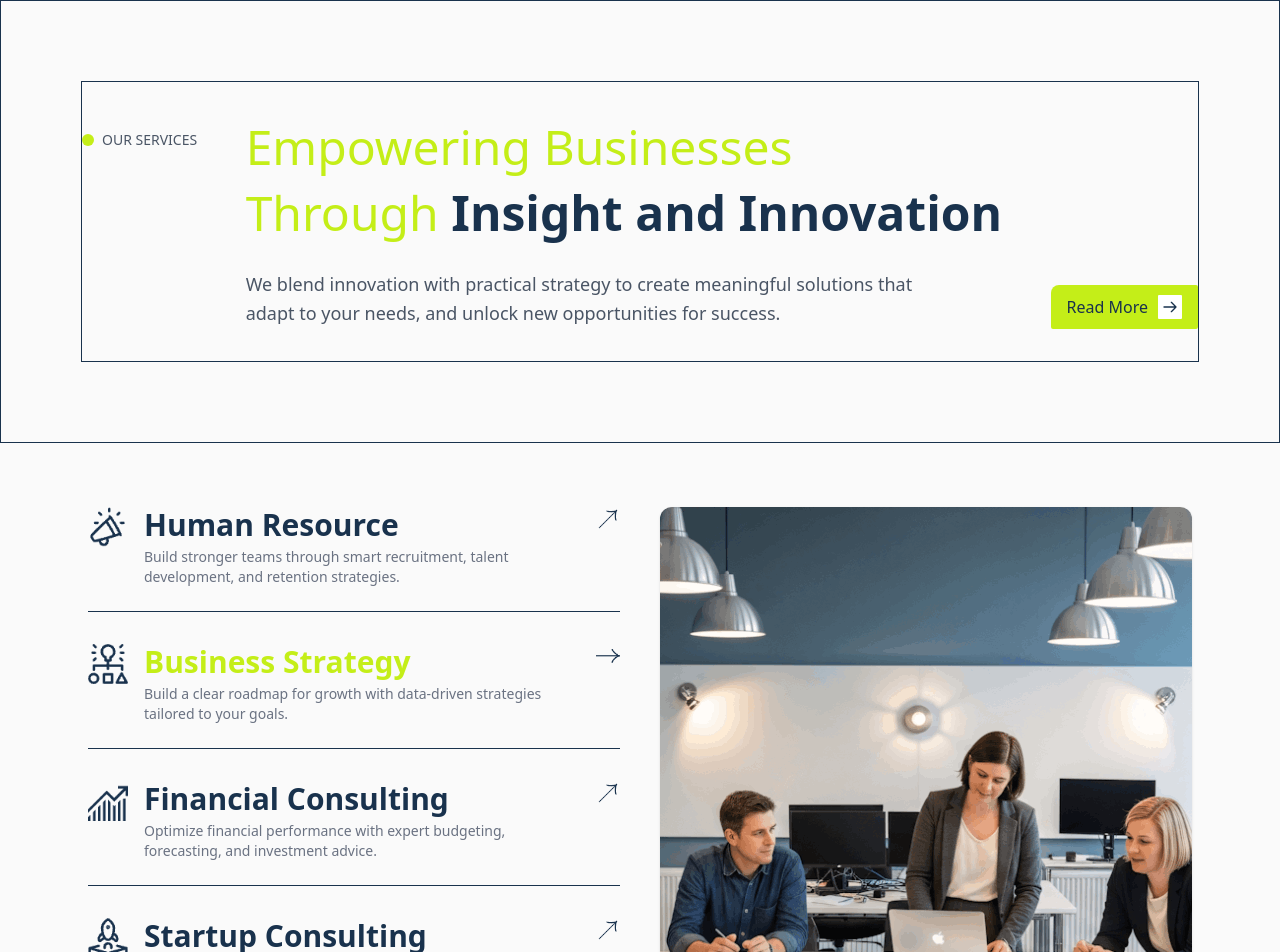
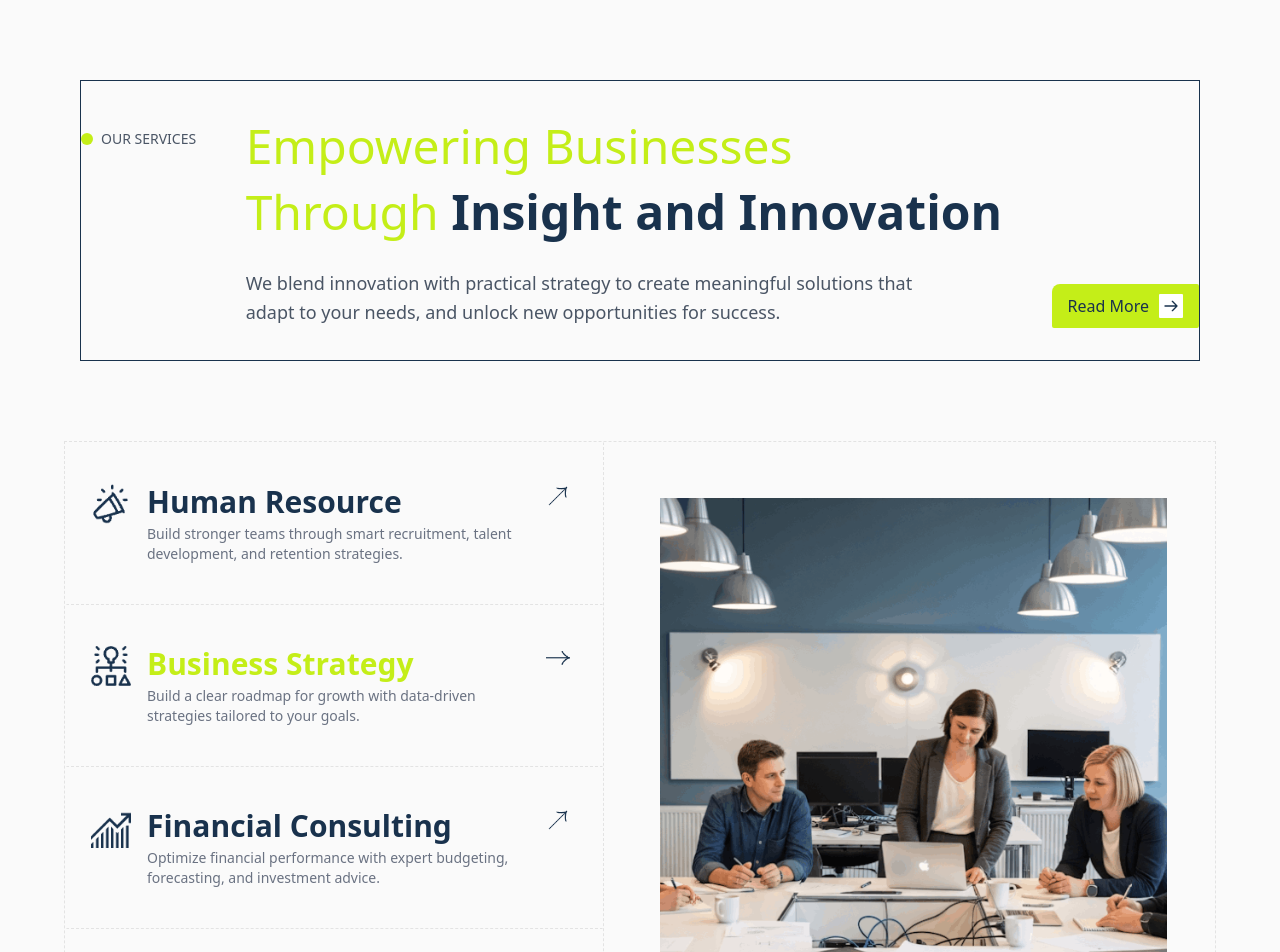
Before and after one commit to wptasmina/Digital_Agency, a React (Vite) app: page / in a window 1280 px wide. Shown: the top 952 px of the page. Built offline with nearby package versions, Linux system fonts and the light colour scheme.

Commit message:
add our service section

```diff
--- a/src/components/business-strategy/ServiceIntro.jsx
+++ b/src/components/business-strategy/ServiceIntro.jsx
@@ -41,21 +41,26 @@ export default function ServiceIntro() {
   ];
 
   return (
-    <section className="max-w-6xl mx-auto px-6 py-16 grid grid-cols-1 md:grid-cols-2 gap-10">
+    <section className="max-w-6xl mx-auto pr-8 py- grid grid-cols-1 md:grid-cols-2 gap-10 border border-dashed border-[#e3e3e3]">
+
+       {/* LEFT SIDE LIST */}
+     <div className="bg-[#fafafa] border border-transparent border-r-[#e3e3e3] border-dashed ">
       {/* LEFT SIDE */}
-      <div className="space-y-8">
+       <div className="">
         {services.map((item, idx) => (
           <div
             key={idx}
-            className={`border-b pb-6 flex items-start gap-4 transition cursor-pointer group`}
+            className={`bg-[#fafafa] py-10 pr-8 flex items-start gap-4 transition cursor-pointer group border border-transparent border-b-[#e3e3e3] border-dashed last:border-none`}
           >
-              {/* IMAGE */}
-         <img
+              {/* IMAGE  Icon */}
+        <div className=" pl-6">
+           <img
           src={item.icon}
           className="w-10 h-10 object-contain"
           alt={item.title}
         />
-
+        </div>
+              {/* Title + Desc */}
             <div className="flex-1">
               <h3 className={`text-3xl font-semibold ${
                       item.active ? "text-[#C4EE18]" : "text-[#19324D]"
@@ -86,13 +91,14 @@ export default function ServiceIntro() {
         </div>
         ))}
       </div>
+     </div>
 
       {/* RIGHT SIDE */}
-      <div>
+      <div className="bg-[#fafafa] p-4 flex flex-col md:mt-10">
         <img
           src={serviceIntorImage}
           alt="Business Strategy"
-          className="w-full h-[645px] object-cover rounded-xl shadow"
+          className="w-full h-[550px] object-cover"
         />
 
         <p className="text-gray-600 mt-4 text-sm leading-relaxed">
--- /dev/null
+++ b/src/components/business-strategy/ServicesSection.jsx
@@ -0,0 +1,98 @@
+import { useState } from "react";
+import hrIcon from "../../assets/business-strategy/service-intro.png";
+import  strategyIcon from "../../assets/icons/our-service/service1.png"
+import financeIcon from "../../assets/icons/our-service/service4.png"
+import startupIcon from "../../assets/icons/our-service/service9.png"
+import  digitalIcon from "../../assets/icons/our-service/service7.png"
+import  demoImage from "../../assets/icons/our-service/service8.png"
+import rightArrow from "../../assets/icons/our-service/left-arrow.png";
+import  rightArrowGreen from "../../assets/icons/our-service/up-arrow.png";
+
+export default function ServicesSection() {
+  const [activeIndex, setActiveIndex] = useState(1);
+
+  const services = [
+    {
+      title: "Human Resource",
+      desc: "Build stronger teams through smart recruitment, talent development, and retention strategies.",
+      icon: hrIcon,
+    },
+    {
+      title: "Business Strategy",
+      desc: "Build a clear roadmap for growth with data-driven strategies tailored to your goals.",
+      icon: strategyIcon,
+    },
+    {
+      title: "Financial Consulting",
+      desc: "Optimize your financial performance with expert budgeting, forecasting, and investment advice.",
+      icon: financeIcon,
+    },
+    {
+      title: "Startup Consulting",
+      desc: "From idea validation to funding strategy — we help startups grow smart and fast.",
+      icon: startupIcon,
+    },
+    {
+      title: "Digital Transformation",
+      desc: "Integrate modern technology to enhance business performance and customer engagement.",
+      icon: digitalIcon,
+    },
+  ];
+
+  return (
+    <section className="py-16 bg-[#F8F9FA]">
+      <div className="max-w-7xl mx-auto grid grid-cols-1 lg:grid-cols-2 gap-10">
+
+        {/* LEFT SIDE LIST */}
+        <div className="bg-white border border-[#e3e3e3] p-6 rounded-xl">
+          {services.map((item, index) => (
+            <div
+              key={index}
+              onClick={() => setActiveIndex(index)}
+              className="flex items-start gap-4 py-6 border-b border-dashed border-[#e3e3e3] last:border-none cursor-pointer group"
+            >
+              {/* Icon */}
+              <img src={item.icon} className="w-10 h-10" alt="icon" />
+
+              {/* Title + Desc */}
+              <div className="flex-1">
+                <h3
+                  className={`text-xl font-semibold transition ${
+                    activeIndex === index
+                      ? "text-[#C4EE18]"
+                      : "text-[#19324D]"
+                  } group-hover:text-[#C4EE18]`}
+                >
+                  {item.title}
+                </h3>
+                <p className="text-gray-500 text-sm mt-1">{item.desc}</p>
+              </div>
+
+              {/* Arrow */}
+              <span>
+                <img
+                  src={
+                    activeIndex === index ? rightArrowGreen : rightArrow
+                  }
+                  className="w-5 h-5 transition group-hover:brightness-110"
+                />
+              </span>
+            </div>
+          ))}
+        </div>
+
+        {/* RIGHT SIDE IMAGE + TEXT */}
+        <div className="bg-white border border-[#e3e3e3] rounded-xl overflow-hidden">
+          <img src={demoImage} className="w-full h-72 object-cover" />
+
+          <div className="p-6 text-gray-600 text-sm leading-relaxed">
+            Our strategy consultants help you define a clear vision and develop
+            actionable plans that drive measurable results. We analyze your business
+            model, identify growth opportunities.
+          </div>
+        </div>
+
+      </div>
+    </section>
+  );
+}
--- a/src/components/business-strategy/services.jsx
+++ b/src/components/business-strategy/services.jsx
@@ -5,7 +5,7 @@ import ServiceIntro from "./ServiceIntro";
 export default function Services() {
   return (
     <>
-    <section className="bg-[#fafafa] py-20 px-6 md:px-20 border">
+    <section className="bg-[#fafafa] py-20 px-6 md:px-20">
 
       {/* TOP HEADING */}
           <div className="flex justify-between border max-w-6xl mx-auto py-8">
--- a/src/index.css
+++ b/src/index.css
@@ -29,6 +29,8 @@
   --lime-color: #C4EE18;
   background: #fafafa;
   color: #19324d;
+  box-sizing: border-box;
+border-bottom: undefinedpx dashed #e3e3e3;
 }
 
 
```
